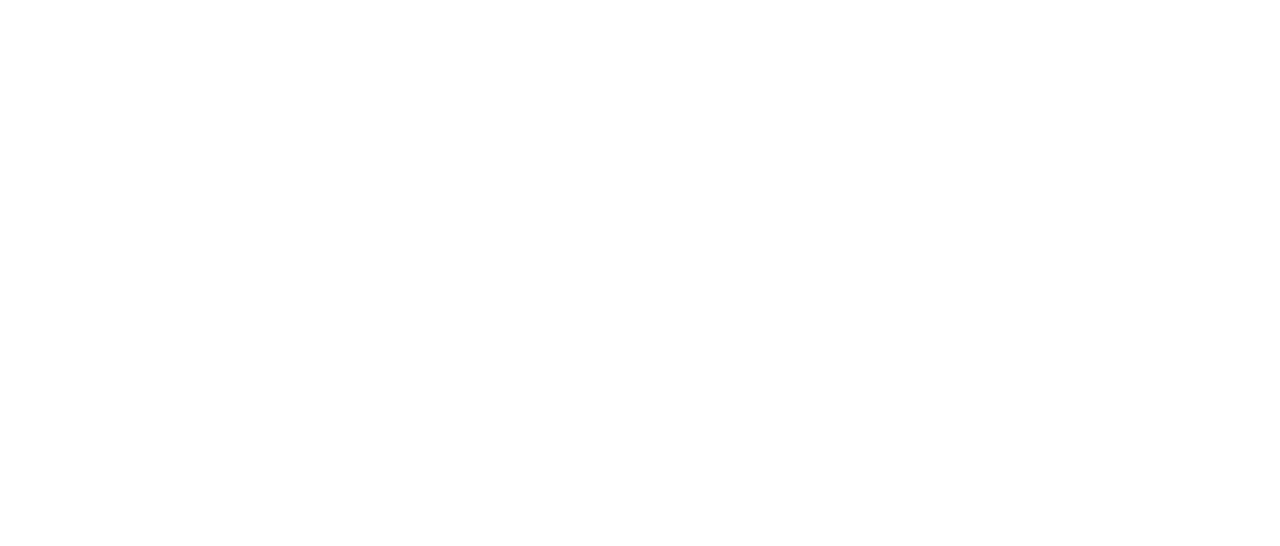
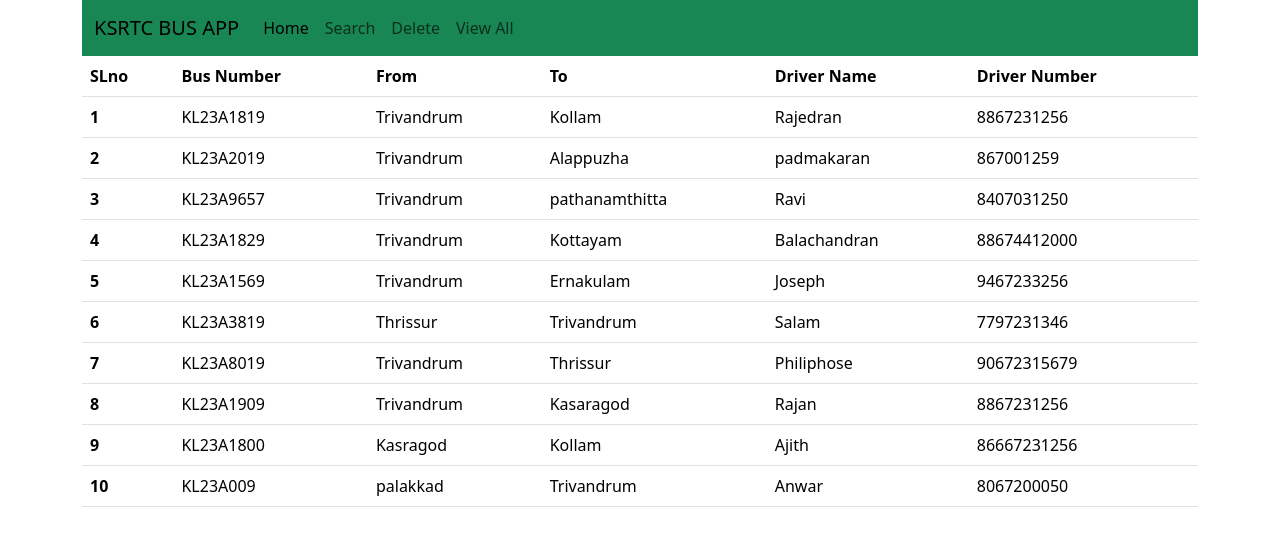
Before and after one commit to MENB2004/KSRTC-app, a plain HTML site: page viewall.html in a window 1280 px wide. Drawn offline with nearby package versions, Linux system fonts and the light colour scheme.

Commit message:
View All

```diff
--- a/viewall.html
+++ b/viewall.html
@@ -10,6 +10,144 @@
 </head>
 
 <body>
+    <div class="container">
+
+        <nav class="navbar navbar-expand-lg bg-success">
+            <div class="container-fluid">
+              <a class="navbar-brand" href="#">KSRTC BUS APP</a>
+              <button class="navbar-toggler" type="button" data-bs-toggle="collapse" data-bs-target="#navbarNav" aria-controls="navbarNav" aria-expanded="false" aria-label="Toggle navigation">
+                <span class="navbar-toggler-icon"></span>
+              </button>
+              <div class="collapse navbar-collapse" id="navbarNav">
+                <ul class="navbar-nav">
+                  <li class="nav-item">
+                    <a class="nav-link active" aria-current="page" href="#">Home</a>
+                  </li>
+                  <li class="nav-item">
+                    <a class="nav-link" href="search.html">Search</a>
+                  </li>
+                  <li class="nav-item">
+                    <a class="nav-link" href="delete.html">Delete</a>
+                  </li>
+                  <li class="nav-item">
+                    <a class="nav-link" href="viewall.html">View All</a>
+                  </li>
+
+                </ul>
+              </div>
+            </div>
+          </nav>
+        <div class="row">
+            <div class="col-12 col-sm-12 col-md-12 col-lg-12 col-xl-12 col-xxl-12">
+                <table class="table">
+                    <thead>
+                      <tr>
+                        <th scope="col">SLno</th>
+                        <th scope="col">Bus Number</th>
+                        <th scope="col">From</th>
+                        <th scope="col">To</th>
+                        <th scope="col">Driver Name</th>
+                        <th scope="col">Driver Number</th>
+                      </tr>
+                    </thead>
+                    <tbody>
+                      <tr>
+                        <th scope="row">1</th>
+                        <td>KL23A1819</td>
+                        <td>Trivandrum</td>
+                        <td>Kollam</td>
+                        <td>Rajedran</td>
+                        <td>8867231256</td>
+                      </tr>
+                      <tbody>
+                     <tr>
+                         <th scope="row">2</th>
+                         <td>KL23A2019</td>
+                         <td>Trivandrum</td>
+                         <td>Alappuzha</td>
+                         <td>padmakaran</td>
+                         <td>867001259</td>
+                    </tr>
+                    <tbody>
+                     <tr>
+                        <th scope="row">3</th>
+                         <td>KL23A9657</td>
+                         <td>Trivandrum</td>
+                         <td>pathanamthitta</td>
+                         <td>Ravi</td>
+                         <td>8407031250</td>
+                    </tr>
+                     <tbody>
+                     <tr>
+                         <th scope="row">4</th>
+                         <td>KL23A1829</td>
+                         <td>Trivandrum</td>
+                         <td>Kottayam</td>
+                         <td>Balachandran</td>
+                         <td>88674412000</td>
+                     </tr>
+                    <tbody>
+                     <tr>
+                         <th scope="row">5</th>
+                         <td>KL23A1569</td>
+                         <td>Trivandrum</td>
+                         <td>Ernakulam</td>
+                         <td>Joseph</td>
+                          <td>9467233256</td>
+                     </tr>
+                     <tbody>
+                      <tr>
+                        <th scope="row">6</th>
+                        <td>KL23A3819</td>
+                        <td>Thrissur</td>
+                         <td>Trivandrum</td>
+                        <td>Salam</td>
+                         <td>7797231346</td>
+                     </tr>
+                    <tbody>
+                     <tr>
+                      <th scope="row">7</th>
+                      <td>KL23A8019</td>
+                      <td>Trivandrum</td>
+                      <td>Thrissur</td>
+                      <td>Philiphose</td>
+                      <td>90672315679</td>
+                   </tr>
+                   <tbody>
+                    <tr>
+                       <th scope="row">8</th>
+                       <td>KL23A1909</td>
+                      <td>Trivandrum</td>
+                      <td>Kasaragod</td>
+                      <td>Rajan</td>
+                      <td>8867231256</td>
+                   </tr>
+                    <tbody>
+                   <tr>
+                       <th scope="row">9</th>
+                      <td>KL23A1800</td>
+                      <td>Kasragod</td>
+                      <td>Kollam</td>
+                      <td>Ajith</td>
+                      <td>86667231256</td>
+                   </tr>
+
+                    </tbody>
+                    <tbody>
+                        <tr>
+                          <th scope="row">10</th>
+                          <td>KL23A009</td>
+                          <td>palakkad</td>
+                          <td>Trivandrum</td>
+                          <td>Anwar</td>
+                          <td>8067200050</td>
+                        </tr>
+                  </table>
+            </dincol>
+        </div>
+    </div>
+
+
 
     <script src="https://cdn.jsdelivr.net/npm/bootstrap@5.3.3/dist/js/bootstrap.bundle.min.js"
         integrity="sha384-YvpcrYf0tY3lHB60NNkmXc5s9fDVZLESaAA55NDzOxhy9GkcIdslK1eN7N6jIeHz"
```
